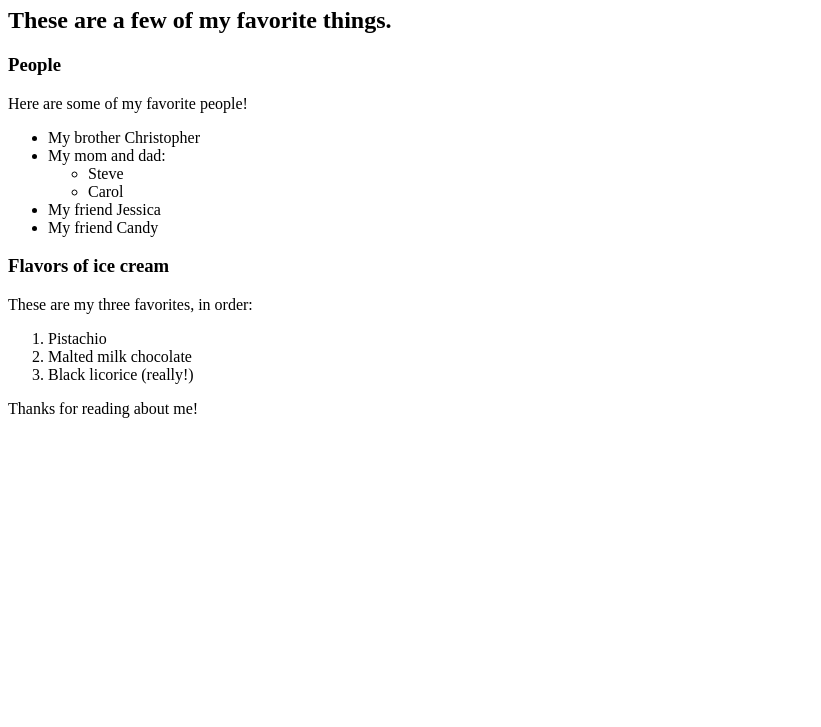
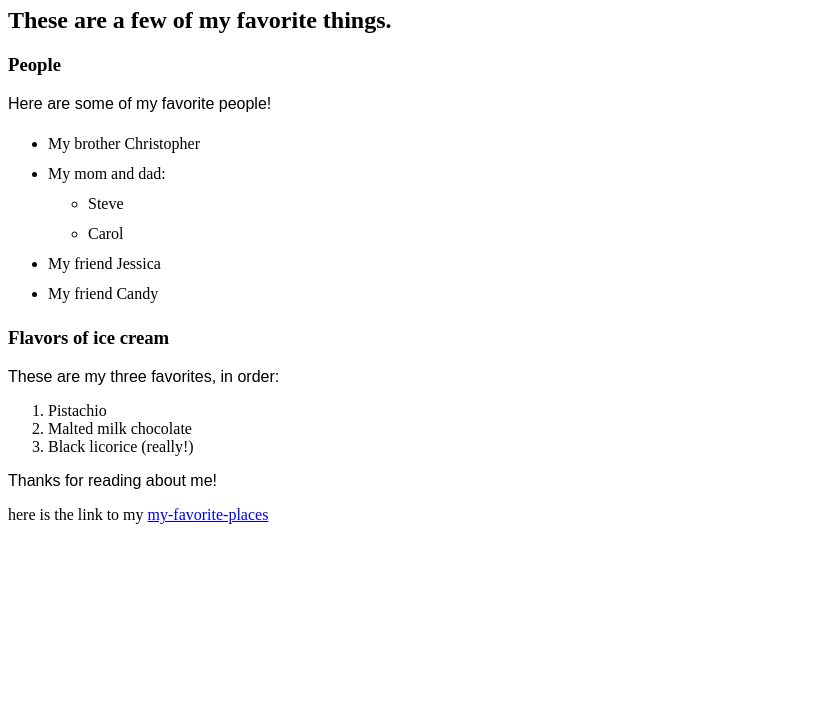
Before and after one commit to dschaaf89/my-first-webpage, a plain HTML site: page index.html in a window 1280 px wide. Shown: the part 73-800 px from the top of the page, without its empty margins (0-821 px from the left). Drawn offline with Linux system fonts and the light colour scheme.

Commit message:
added link and new stylesheet
Co-authored-by: Mark Tiapkov <mark.tiapkov@gmail.com>

```diff
--- a/index.html
+++ b/index.html
@@ -1,6 +1,7 @@
 <!DOCTYPE html>
 <html lang="en-US">
 <head>
+  <link href= "css/places.css" rel = "stylesheet" type="text/css">
   <title>Michael's favorite things</title>
 </head>
 <body>
@@ -30,5 +31,6 @@
   </ol>
 
   <p>Thanks for reading about me!</p>
+  here is the link to my <a href="my-favorite-places.html">my-favorite-places</a>
 </body>
 </html>
```
